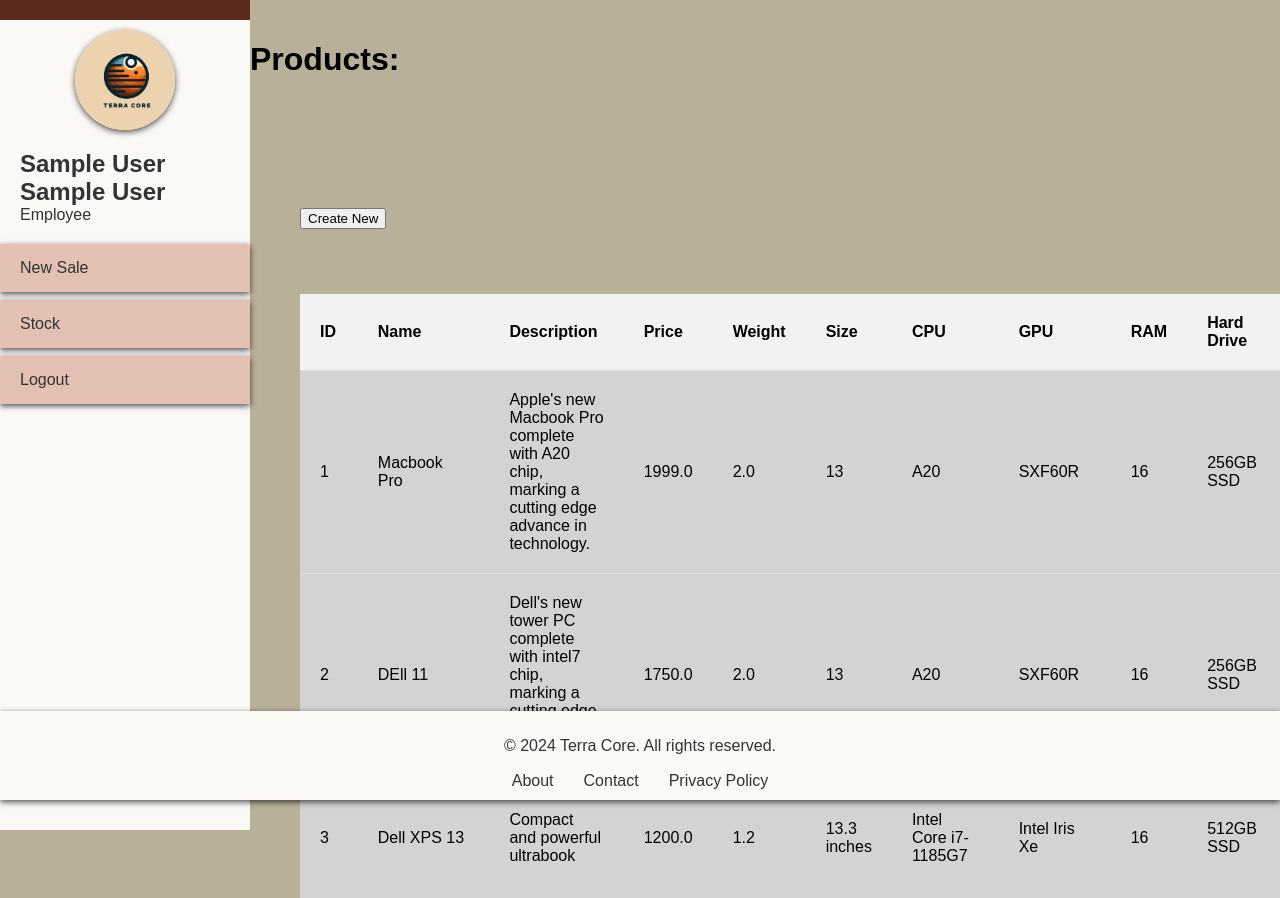
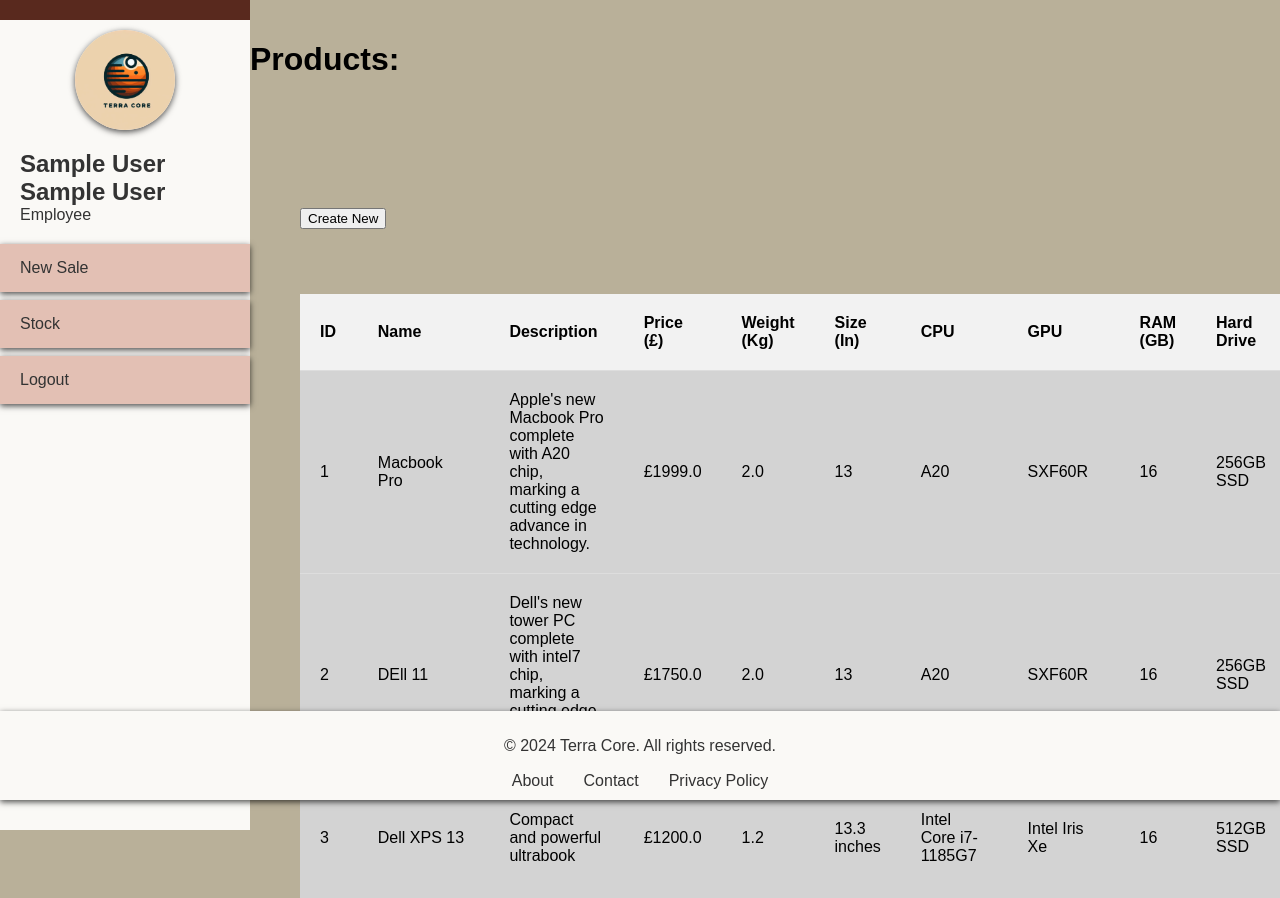
Before and after one commit to bambambku/GroupProject_SE, a PHP site: page /View/stockManager/products.php in a window 1280 px wide; the page is wider, and only the part inside the window is pictured. Shown: the top 898 px of that part. Run offline with PHP 8.4, Linux system fonts and the light colour scheme; the visitor is signed in with stand-in values (Sample User, id 1); data comes from the database, SQL or seed files in the repository; both versions use the stored data as it was after the commit.

Commit message:
Fixed formatting issues

```diff
--- a/View/stockManager/products.php
+++ b/View/stockManager/products.php
@@ -59,12 +59,12 @@ $stmt->execute();
                 <th>ID</th>
                 <th>Name</th>
                 <th>Description</th>
-                <th>Price</th>
-                <th>Weight</th>
-                <th>Size</th>
+                <th>Price (£)</th>
+                <th>Weight (Kg)</th>
+                <th>Size (In)</th>
                 <th>CPU</th>
                 <th>GPU</th>
-                <th>RAM</th>
+                <th>RAM (GB)</th>
                 <th>Hard Drive</th>
                 <th>Actions</th>
             </tr>
@@ -77,7 +77,7 @@ $stmt->execute();
                 echo "<td>" . $row['ID'] . "</td>";
                 echo "<td>" . $row['name'] . "</td>";
                 echo "<td>" . $row['description'] . "</td>";
-                echo "<td>" . $row['price'] . "</td>";
+                echo "<td>£" . $row['price'] . "</td>";
                 echo "<td>" . $row['weight'] . "</td>";
                 echo "<td>" . $row['size'] . "</td>";
                 echo "<td>" . $row['CPU'] . "</td>";
```
Also changed, not shown: Model/Terra_Core_DB.db.
